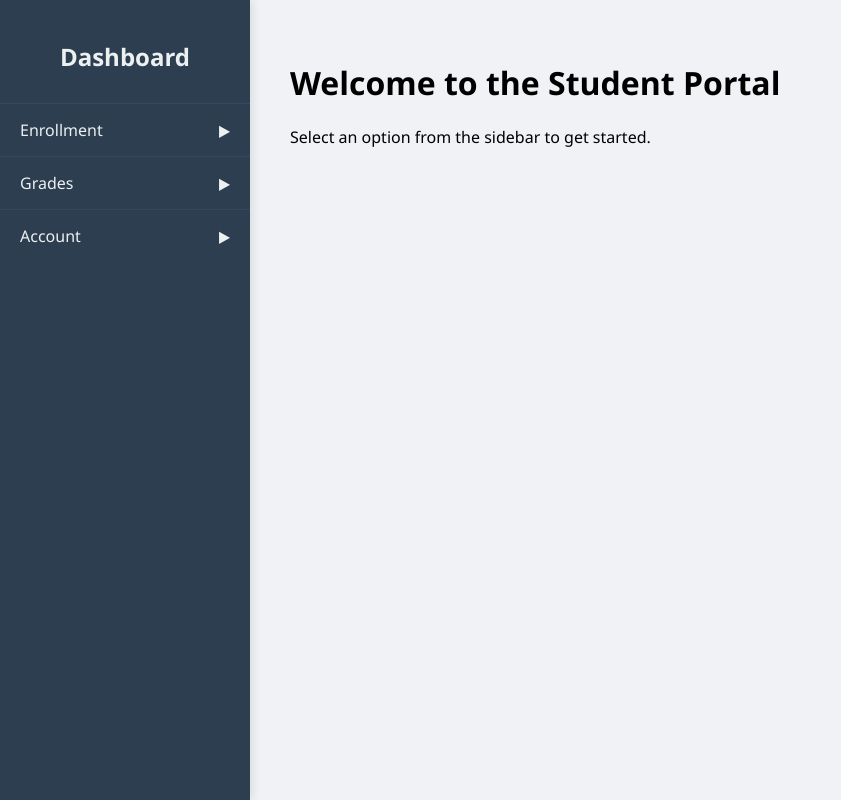
After one commit to karv123/enrollment_system, a PHP site: page /student_dashboard.php in a window 1280 px wide. The commit adds this page. Shown: the whole page, without its empty margins (0-841 px from the left). Run offline with PHP 8.4, Linux system fonts and the light colour scheme.

Commit message:
initial commit

```diff
--- a/$conn.session.sql
+++ b/$conn.session.sql
@@ -0,0 +1 @@
+describe students;
--- a/login.php
+++ b/login.php
@@ -29,7 +29,7 @@ if ($_SERVER["REQUEST_METHOD"] == "POST") {
 
     if ($student && password_verify($password, $student['password'])) {
         $_SESSION['student_name'] = $student['firstname']; // Use your preferred column
-        header("Location: dashboard.php");
+        header("Location: student_dashboard.php");
         exit();
     }
 
--- /dev/null
+++ b/student_dashboard.php
@@ -0,0 +1,146 @@
+<?php
+session_start();
+if (!isset($_SESSION['student_name']))
+?>
+
+<!DOCTYPE html>
+<html lang="en">
+<head>
+  <meta charset="UTF-8" />
+  <meta name="viewport" content="width=device-width, initial-scale=1.0"/>
+  <title>Sidebar Menu</title>
+  <style>
+    body {
+      margin: 0;
+      font-family: 'Segoe UI', Tahoma, Geneva, Verdana, sans-serif;
+      background-color: #f0f2f5;
+      display: flex;
+      height: 100vh;
+    }
+
+    .sidebar {
+      width: 250px;
+      background-color: #2c3e50;
+      color: #ecf0f1;
+      padding-top: 20px;
+      display: flex;
+      flex-direction: column;
+      box-shadow: 2px 0 10px rgba(0, 0, 0, 0.1);
+    }
+
+    .sidebar h2 {
+      text-align: center;
+      margin-bottom: 30px;
+    }
+
+    .menu-section {
+      border-top: 1px solid #34495e;
+    }
+
+    .menu-title {
+      padding: 15px 20px;
+      cursor: pointer;
+      display: flex;
+      justify-content: space-between;
+      align-items: center;
+      transition: background-color 0.3s;
+    }
+
+    .menu-title:hover {
+      background-color: #34495e;
+    }
+
+    .menu-content {
+      max-height: 0;
+      overflow: hidden;
+      transition: max-height 0.3s ease;
+      background-color: #34495e;
+    }
+
+    .menu-content ul {
+      list-style: none;
+      padding-left: 20px;
+      margin: 0;
+    }
+
+    .menu-content li {
+      padding: 10px 0;
+      border-bottom: 1px solid #3d566e;
+    }
+
+    .arrow {
+      transition: transform 0.3s ease;
+    }
+
+    .menu-section.active .menu-content {
+      max-height: 300px;
+    }
+
+    .menu-section.active .arrow {
+      transform: rotate(90deg);
+    }
+
+    .main-content {
+      flex: 1;
+      padding: 40px;
+    }
+  </style>
+</head>
+<body>
+
+  <div class="sidebar">
+    <h2>Dashboard</h2>
+
+    <div class="menu-section" onclick="toggleMenu(this)">
+      <div class="menu-title">
+        <span>Enrollment</span>
+        <span class="arrow">▶</span>
+      </div>
+      <div class="menu-content">
+        <ul>
+          <li>Apply for Enrollment</li>
+          <li>Modify Enrollment</li>
+          <li>Add/Withdraw Subjects</li>
+        </ul>
+      </div>
+    </div>
+
+    <div class="menu-section" onclick="toggleMenu(this)">
+      <div class="menu-title">
+        <span>Grades</span>
+        <span class="arrow">▶</span>
+      </div>
+      <div class="menu-content">
+        <ul>
+          <li>Report of Grades</li>
+        </ul>
+      </div>
+    </div>
+
+    <div class="menu-section" onclick="toggleMenu(this)">
+      <div class="menu-title">
+        <span>Account</span>
+        <span class="arrow">▶</span>
+      </div>
+      <div class="menu-content">
+        <ul>
+          <li>My Account</li>
+          <li>Log out</li>
+        </ul>
+      </div>
+    </div>
+  </div>
+
+  <div class="main-content">
+    <h1>Welcome to the Student Portal</h1>
+    <p>Select an option from the sidebar to get started.</p>
+  </div>
+
+  <script>
+    function toggleMenu(element) {
+      element.classList.toggle("active");
+    }
+  </script>
+
+</body>
+</html>
```
Also changed, not shown: admin_dashboard.php (+12 -5 lines), dashboard.php (deleted, +0 -50 lines), enroll.php (added, +189 -0 lines), submit_enrollment.php (added, +73 -0 lines), verify_documents.php (added, +92 -0 lines).
